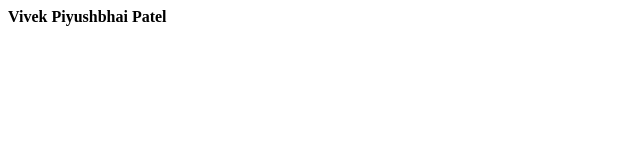
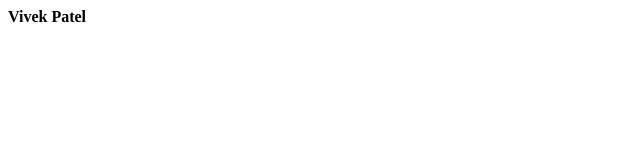
Before and after one commit to vivekppatel24/apnacollege-demo, a plain HTML site: page index.html in a window 1280 px wide. Shown: the whole page, without its empty margins (0-640 px from the left). Drawn offline with Linux system fonts and the light colour scheme.

Commit message:
Update index.html

```diff
--- a/index.html
+++ b/index.html
@@ -1 +1 @@
-<p><b>Vivek Piyushbhai Patel</b></p>
+<p><b>Vivek Patel</b></p>
```
